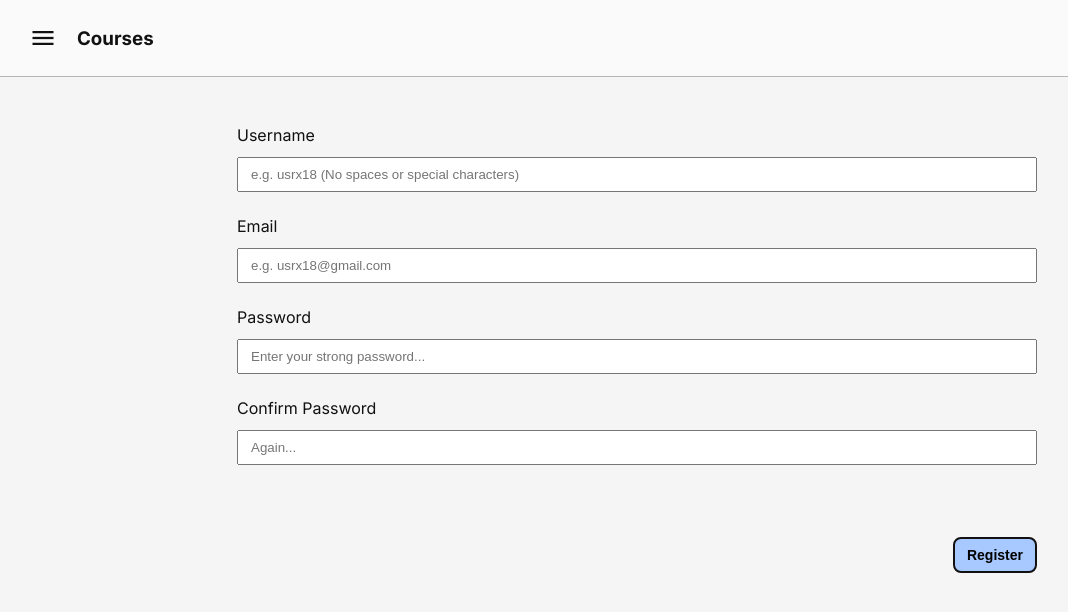
After one commit to dracotato/courses, a Flask app: template src/web/templates/auth/register.html in a window 1280 px wide. The commit adds this page. Shown: the top 612 px of the page, without its empty margins (3-1071 px from the left). Run offline with Flask 3, Linux system fonts and the light colour scheme; the template is opened without the code that fills it, so the values that code supplies are empty.

Commit message:
feat(frontend): add the templates, styles for auth views

```diff
--- a/src/web/static/css/base.css
+++ b/src/web/static/css/base.css
@@ -15,9 +15,31 @@ body {
   color: var(--clr-gray-900);
 }
 
+form {
+  display: flex;
+  flex-direction: column;
+  gap: 24px;
+}
+
+form button[type="submit"] {
+  margin-top: 48px;
+  align-self: end;
+}
+
+.input-container {
+  display: flex;
+  flex-direction: column;
+  gap: 12px;
+}
+
+.input-container input {
+  padding: 8px 12px;
+}
+
 button,
 .btn {
   background-color: var(--clr-gray-50);
+  width: fit-content;
   padding: 8px 12px;
   border: 2px solid var(--clr-gray-900);
   font-size: 14px;
@@ -28,6 +50,13 @@ button,
 
 button[type="submit"] {
   background-color: var(--clr-primary-50);
+}
+
+.container {
+  width: 80%;
+  max-width: 800px;
+  flex-grow: 1;
+  margin: 0 auto;
 }
 
 .topbar {
--- /dev/null
+++ b/src/web/templates/auth/register.html
@@ -0,0 +1,36 @@
+{% extends "base_auth.html" %}
+{% block form %}
+  <div class="input-container">
+    <label for="username">Username</label>
+    <input type="text"
+           name="username"
+           placeholder="e.g. usrx18 (No spaces or special characters)"
+           autocomplete="username"
+           required>
+  </div>
+  <div class="input-container">
+    <label for="email">Email</label>
+    <input type="email"
+           name="email"
+           placeholder="e.g. usrx18@gmail.com"
+           autocomplete="email"
+           required>
+  </div>
+  <div class="input-container">
+    <label for="password">Password</label>
+    <input type="password"
+           name="password"
+           placeholder="Enter your strong password..."
+           autocomplete="new-password"
+           required>
+  </div>
+  <div class="input-container">
+    <label for="confirm-password">Confirm Password</label>
+    <input type="password"
+           name="confirm-password"
+           placeholder="Again..."
+           autocomplete="new-password"
+           required>
+  </div>
+  <button type="submit">Register</button>
+{% endblock form %}
--- /dev/null
+++ b/src/web/templates/base_auth.html
@@ -0,0 +1,7 @@
+{% extends "base.html" %}
+{% block body %}
+  <form class="container" method="post">
+    {% block form %}
+    {% endblock form %}
+  </form>
+{% endblock body %}
```
Also changed, not shown: src/web/static/css/lessons.css (+0 -7 lines), src/web/templates/auth/login.html (added, +20 -0 lines).
